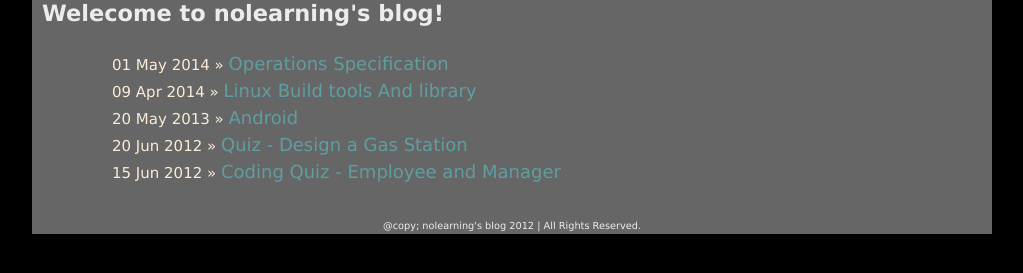
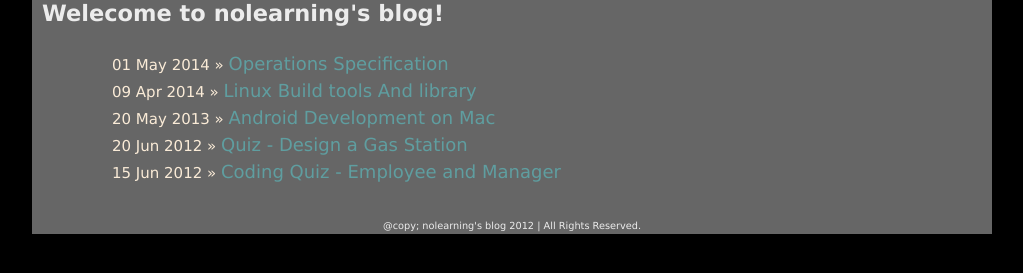
Before and after one commit to nolearning/d3pi.github.com, a Jekyll site: the page built from index.html, in a window 1280 px wide. Shown: the part 315-588 px from the top of the page, without its empty margins (128-1151 px from the left). Built offline with Jekyll 4.4.1, drawn with Linux system fonts in a browser that asks for light colours; Markdown is read by kramdown in place of the engine named in the settings.

Commit message:
Update 2013-05-20-Android.md

```diff
--- a/_posts/2013-05-20-Android.md
+++ b/_posts/2013-05-20-Android.md
@@ -1,3 +1,7 @@
+---
+layout: post
+title: Android Development on Mac
+---
 #Using Android With Mac
 
 1.Connecting Via USB
```
